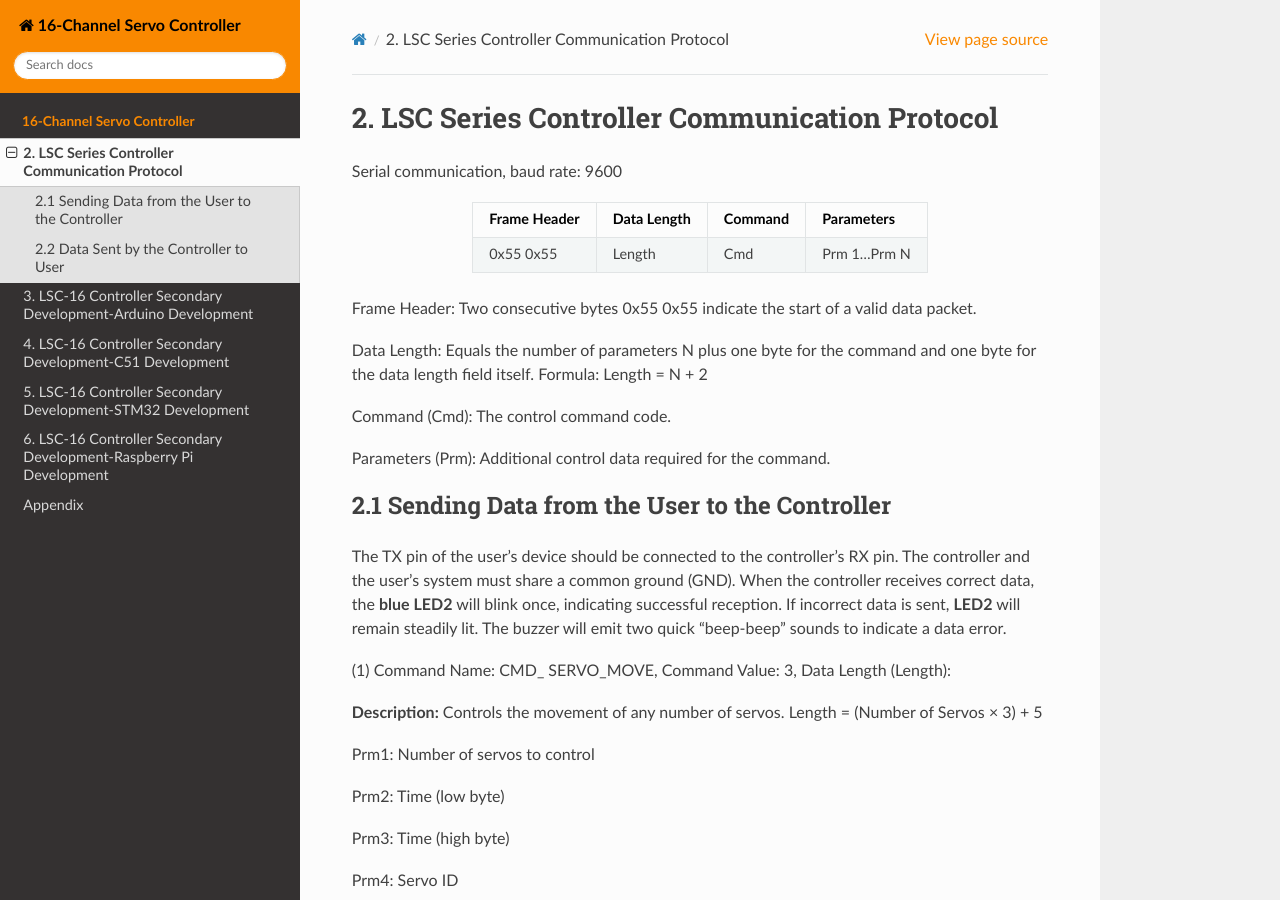
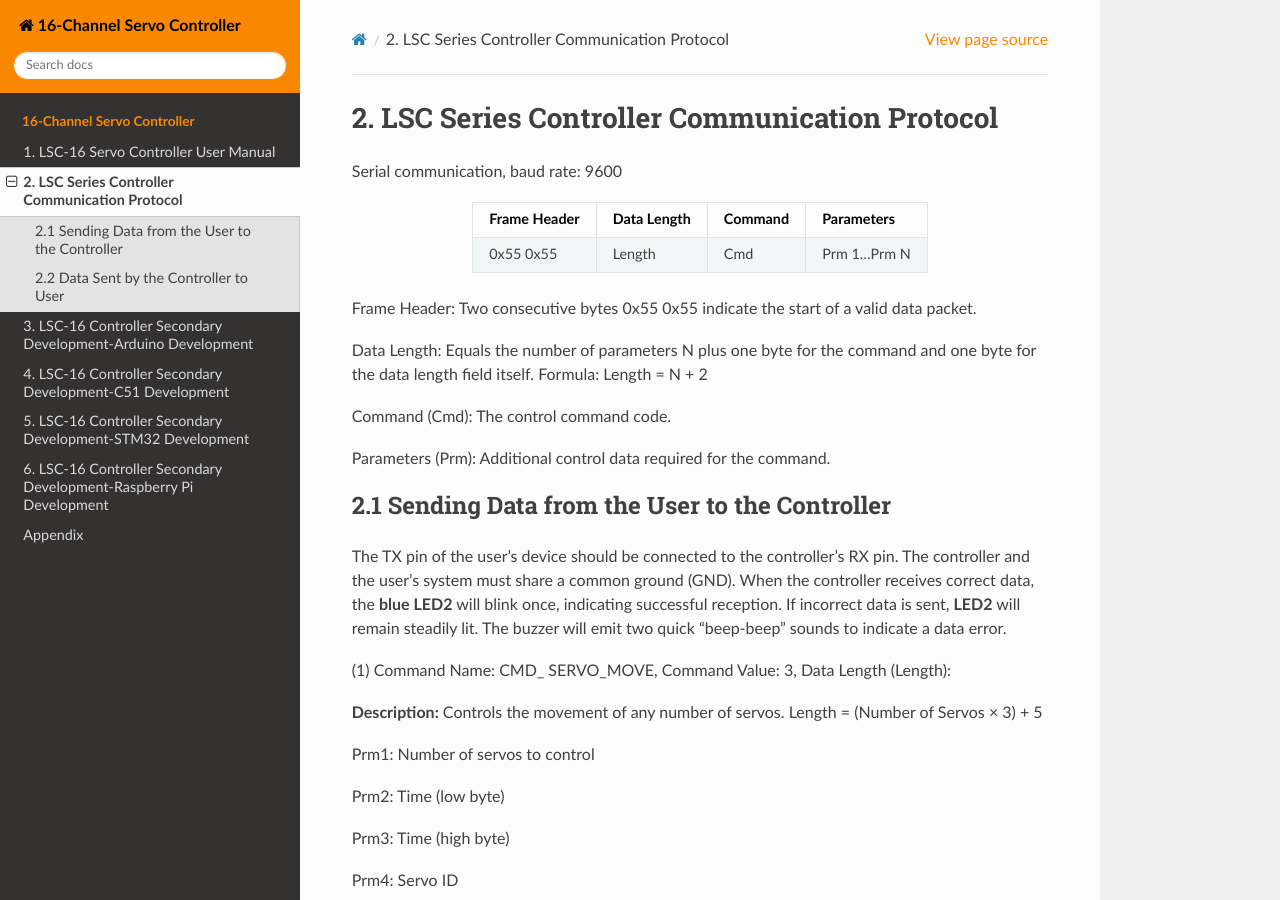
Before and after one commit to Hiwonder-docs/16-Channel-Servo-Controller, a Sphinx documentation site: the page built from source/docs/2_Communication_Protocol.md, in a window 1280 px wide and 900 px high. Built offline with Sphinx 7.4.7 and the Read the Docs theme 3.1.0, drawn with Linux system fonts in a browser that asks for light colours; pages that are not in the unit, such as notebooks, are missing from menus.

Commit message:
first commit

```diff
--- a/source/index.rst
+++ b/source/index.rst
@@ -11,7 +11,7 @@
    :maxdepth: 2
    :caption: 16-Channel Servo Controller
 
-   docs/1_User Manual_formatted.md
+   docs/1_User_Manual_formatted.md
    docs/2_Communication_Protocol.md
    docs/3_Arduino_Development.md
    docs/4_C51_Development.md
```
Also changed, not shown: source/docs/1_User_Manual_formatted.md (renamed from source/docs/1_User Manual_formatted.md.md).
